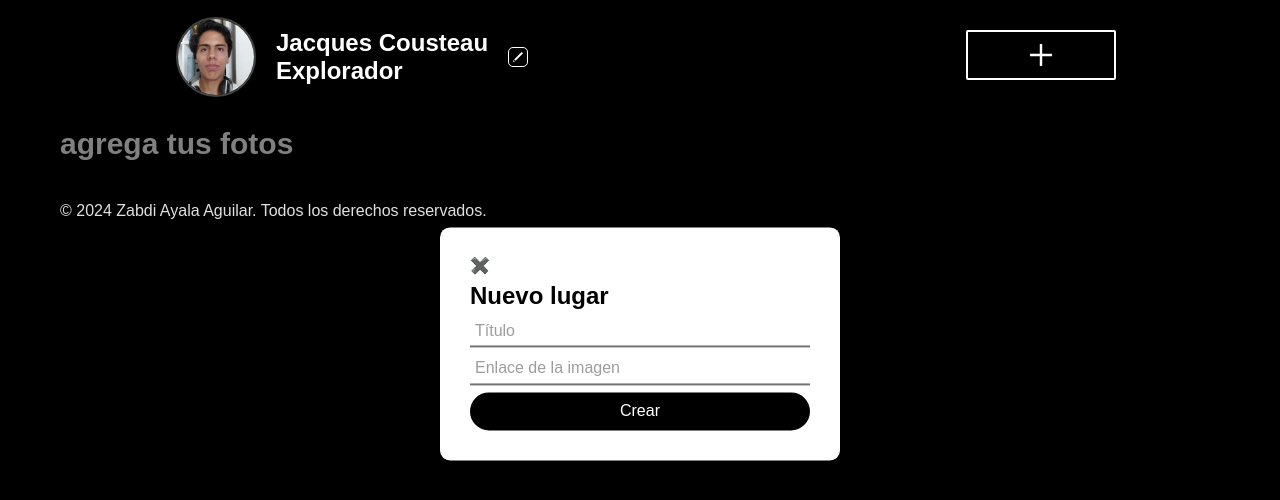
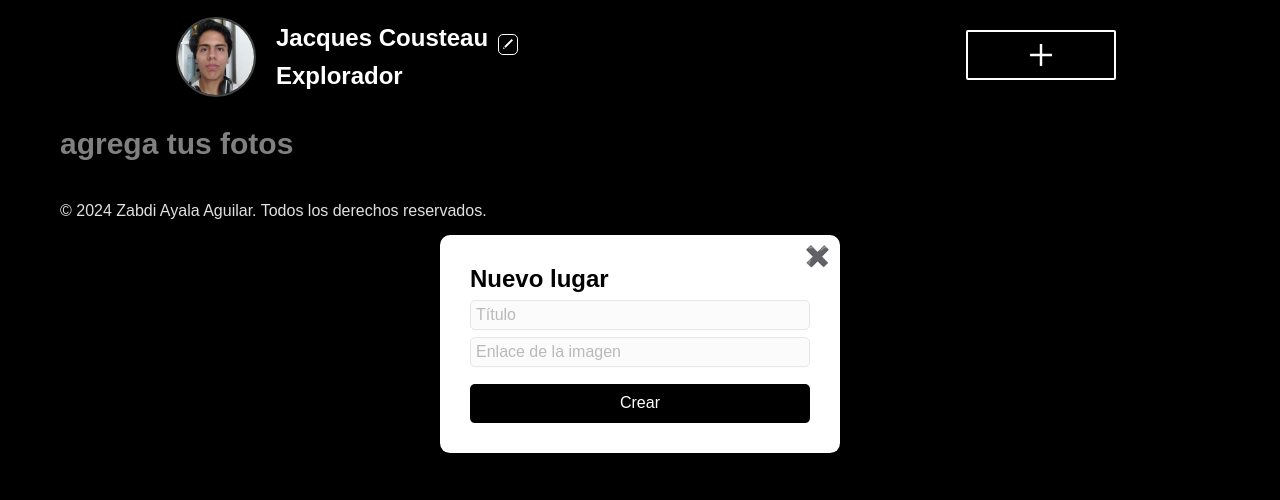
Before and after one commit to ZabdiAyala20/web_project_around, a plain HTML site: page index.html in a window 1280 px wide. Both pictures are taken after a click on the button 1040 px from the left and 112 px from the top of the page. Shown: the part 56-556 px from the top of the page. Drawn offline with Linux system fonts and the light colour scheme.

Commit message:
correcciones de diseño

```diff
--- a/blocks/content.css
+++ b/blocks/content.css
@@ -18,11 +18,17 @@
   object-fit: cover;
   border: 2px solid #424242;
 }
-
+.profile__info-container{
+  display: flex;
+  flex-direction: column;
+  gap: 10px;
+}
 .profile__info {
+  display: flex;
   flex-grow: 1;
 }
 .profile__name, .profile__about,.card__title {
+  max-width: calc(100% - 30px);
   font-size: 24px;
   font-weight: bold;
   color: white;
@@ -37,17 +43,22 @@
   font-size: 20px;
   font-weight: 300;
 }
-
+.button__edit-container{
+  margin-top: 10px;
+  margin-left: 10px;
+  flex-direction: row;
+  gap: 10px;
+}
 .profile__edit-button {
+  justify-content: end;
   width: 20px;
-  position: relative;
-  right: 50%;
   background-color: rgb(0, 0, 0);
   border: 1px solid white;
   font-size: 16px;
   border-radius: 5px;
   cursor: pointer;
   transition: background-color 0.3s;
+  flex-shrink: 0;
 }
 
 .profile__add-button {
@@ -91,26 +102,36 @@ box-shadow: 0 0 15px rgba(0,0,0,0.5);
   color: black;
 }
 .close__add_button-images{
-  width: fit-content;
-  border-style: none;
-  border-radius: 20px;
-  width: 20px;
-  background-color: transparent;
+  position: absolute;
+  top: 10px;
+  right: 10px;
+  border: none;
+  background: transparent;
+  font-size: 20px;
+  cursor: pointer;
+  color: #333;
+  transition: color 0.3s ease;
+}
+.close__add_button-images:hover{
+  color: #000;
+  opacity: .5;
 }
 .input__images{
   padding: 5px;
-  border-style: none;
-  border-bottom: 2px solid rgb(58, 58, 58);
-  opacity: .7;
+  border-radius: 5px;
+  border: 1px solid #ccc;
+  background-color: #f9f9f9;
+  opacity: .5;
 }
 .add__image-button{
   background-color: black;
   color: white;
   width: 100%;
   padding: 10px;
-  border-radius: 30px;
+  border-radius: 5px;
   border-style: none;
   transition: background-color 0.3s ease;
+  margin-top: 10px;
 }
 .add__image-button:hover{
   background-color: rgb(100, 158, 215);
--- a/blocks/popup.css
+++ b/blocks/popup.css
@@ -68,7 +68,10 @@
   color: #333;
   transition: color 0.3s ease;
 }
-
+.popup__close-button:hover {
+  color: #000;
+  opacity: 0.5;
+}
 .popup_visible {
   display: block;
   opacity: 1;
--- a/index.html
+++ b/index.html
@@ -17,11 +17,18 @@
       <section class="profile">
         <img class="profile__image" src="./images/perfil.jpeg" alt="Perfil">
         <div class="profile__info">
+
+        <div class="profile__info-container">
           <h2 class="profile__name">Jacques Cousteau</h2>
           <p class="profile__about">Explorador</p>
         </div>
-        <button class="profile__edit-button"><img src="./images/Vector.png"></button>
-        <button class="profile__add-button" ><img src="./images/Add Button.svg"></button>
+
+          <div class="button__edit-container">
+          <button class="profile__edit-button"><img src="./images/Vector.png" alt="boton de ediciòn"></button>
+        </div>
+        </div>
+
+        <button class="profile__add-button" ><img src="./images/Add Button.svg" alt="boton para agregar imagenes"></button>
       </section>
           <!-- Popup -->
   <div class="popup">
--- a/pages/index.css
+++ b/pages/index.css
@@ -1,4 +1,4 @@
-@import url(../vendor/vendor.css);
+@import url(../vendor/normalize.css);
 @import url(../blocks/page.css);
 @import url(../blocks/header.css);
 @import url(../blocks/content.css);
```
Also changed, not shown: vendor/normalize.css (renamed from vendor/vendor.css).
